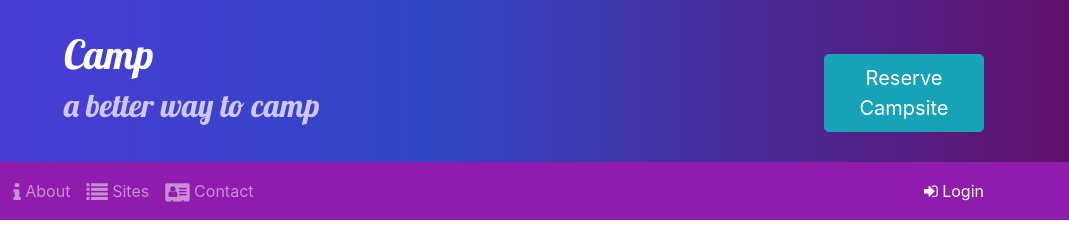
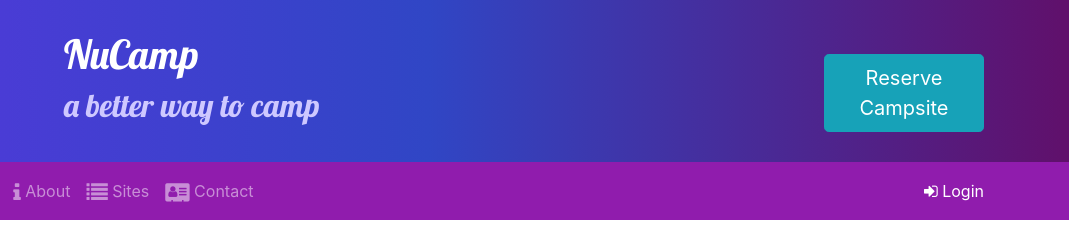
Before and after one commit to yonahiko/nucampsite, a website: page index.html in a window 1280 px wide. Shown: the top 251 px of the page, 211-1280 px from the left. Drawn offline with nearby package versions, Linux system fonts and the light colour scheme; files whose address does not match are found by name.

Commit message:
Nu Added on index.html header h1

```diff
--- a/index.html
+++ b/index.html
@@ -25,7 +25,7 @@
                     <img src="img/logo.png" class="img-fluid" />
                 </div>
                 <div class="col">
-                    <h1>Camp</h1>
+                    <h1>NuCamp</h1>
                     <h2>a better way to camp</h2>
                 </div>
                 <div class="col col-md-4 col-xl-2 mt-4">
```
